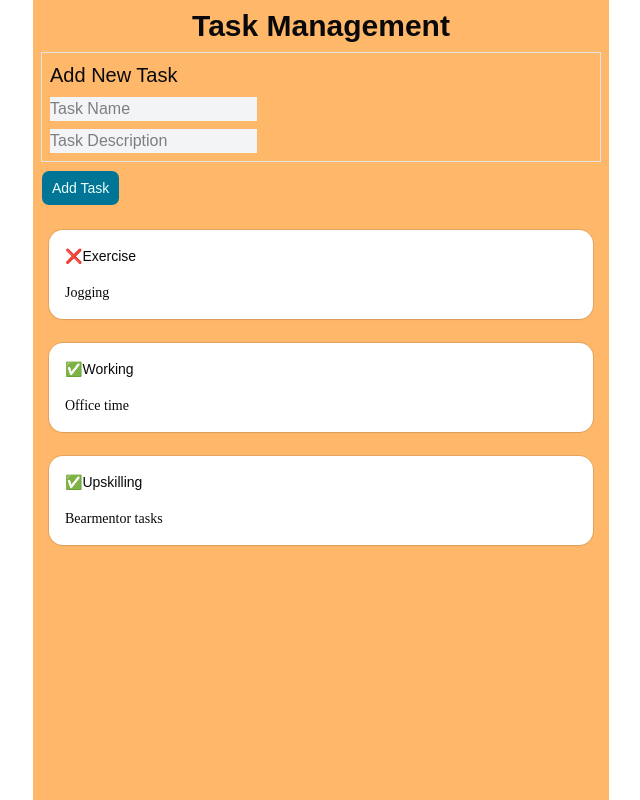
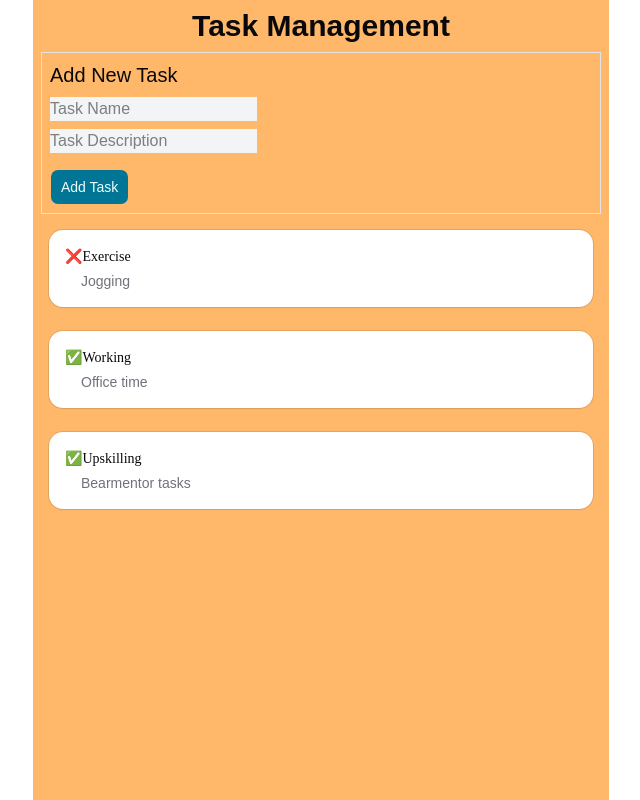
Before and after one commit to abw04/Task-management, a React (Vite) app: page / in a window 1280 px wide. Shown: the whole page, without its empty margins (319-959 px from the left). Built offline with nearby package versions, Linux system fonts and the light colour scheme.

Commit message:
integrate button to add-task.tsx component

```diff
--- a/src/App.tsx
+++ b/src/App.tsx
@@ -1,7 +1,6 @@
 import { AddTask } from "./modules/task/components/add-task";
 import { TaskCard } from "./modules/task/components/task-card";
 import { tasksData } from "./modules/task/task.data";
-import { Button } from "./ui/button";
 
 
 export default function App() {
@@ -10,9 +9,6 @@ export default function App() {
       <div>
       <AddTask/>
       </div>
-        <div>
-          <Button className="m-2">Add Task</Button>
-        </div>
       {tasksData.map((task) => {
         return <TaskCard key={task.id} task={task} />;
       })}
--- a/src/modules/task/components/add-task.tsx
+++ b/src/modules/task/components/add-task.tsx
@@ -1,10 +1,12 @@
+import { Button } from "@/src/ui/button";
+
 export function AddTask() {
   return (
     <div className="max-w-xl mx-auto bg-orange-300">
       <h1 className="text-3xl mx-2 py-2 text-center font-bold">
         Task Management
       </h1>
-      <div className="border mx-2">
+      <div className="mx-2 border">
         <h3 className="text-xl mx-2 my-2">Add New Task</h3>
         <form className="flex">
           <input
@@ -20,6 +22,7 @@ export function AddTask() {
             className="m-2 bg-gray-100"
           />
         </form>
+        <Button className="m-2">Add Task</Button>
       </div>
     </div>
   );
--- a/src/modules/task/components/task-card.tsx
+++ b/src/modules/task/components/task-card.tsx
@@ -1,20 +1,20 @@
 import type { Task } from "../task.type";
 import { TaskCheck } from "./task-check";
-import { Card, CardHeader, CardTitle } from "@/src/ui/card";
+import { Card, CardHeader, CardTitle, CardDescription } from "@/src/ui/card";
 
 export function TaskCard({ task }: { task: Task }) {
   return (
     <div className="p-2 m-2">
       <Card size="sm">
         <CardHeader>
-          <span>
+          <CardTitle>
             <TaskCheck task={task} />
             {task.title}
-          </span>
+          </CardTitle>
+        <CardDescription className="mx-4">
+          <span>{task.description}</span>
+        </CardDescription>
         </CardHeader>
-        <CardTitle className="mx-4">
-          <span>{task.description}</span>
-        </CardTitle>
       </Card>
     </div>
   );
--- a/src/ui/button.tsx
+++ b/src/ui/button.tsx
@@ -1,7 +1,6 @@
 import * as React from "react";
 import { cva, type VariantProps } from "class-variance-authority";
 import { Slot } from "radix-ui";
-
 import { cn } from "@/src/lib/utils";
 
 const buttonVariants = cva(
```
